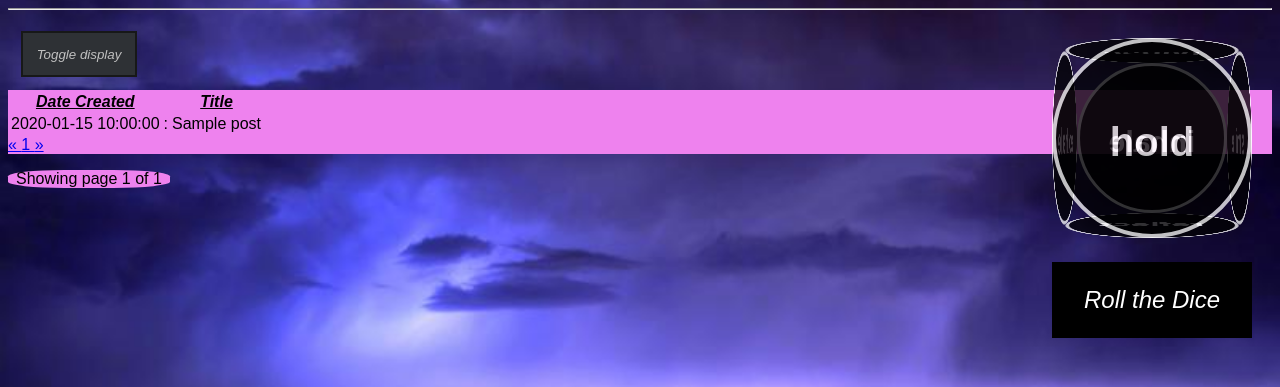
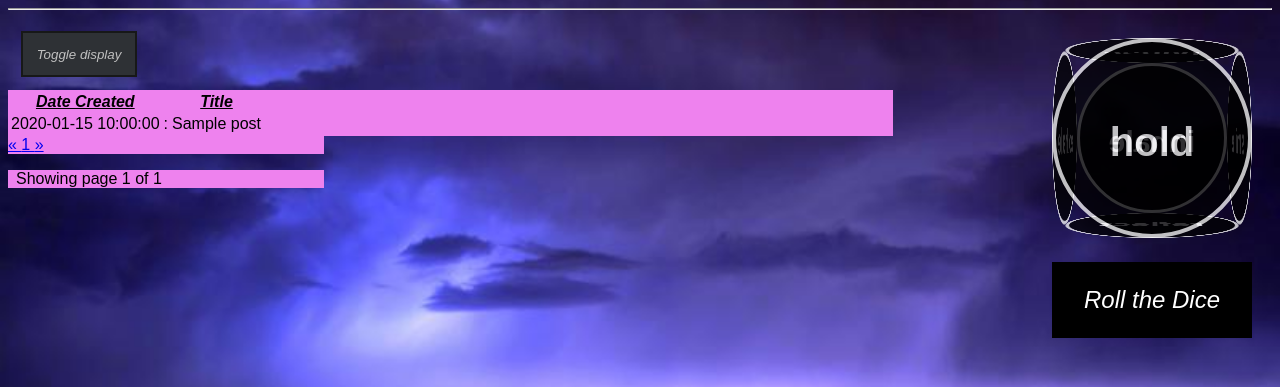
Before and after one commit to H-Len/VentOn, a Flask app: page / in a window 1280 px wide. Shown: the part 63-450 px from the top of the page. Run offline with Flask 2, Linux system fonts and the light colour scheme; tables that the repository leaves empty hold one stand-in row (values such as "Sample post").

Commit message:
styles added

```diff
--- a/static/styles.css
+++ b/static/styles.css
@@ -242,8 +242,14 @@ th {
 
 .text-right {
     color: black;
+    width: 25%;
+    border-radius: 0%;
 }
 
 btn {
     color: darkgreen;
 }
+
+.table-responsive {
+    width: 70%;
+}
```
Also changed, not shown: 1 other file.
